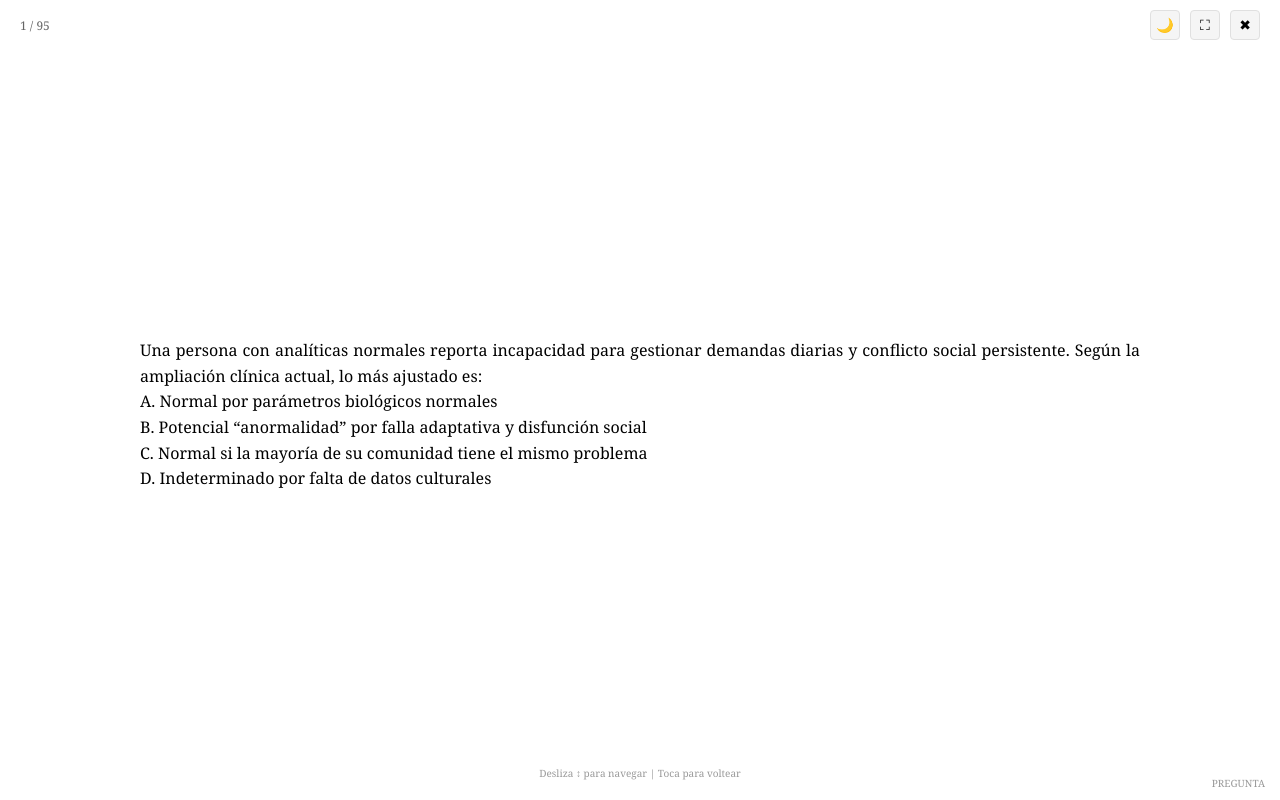
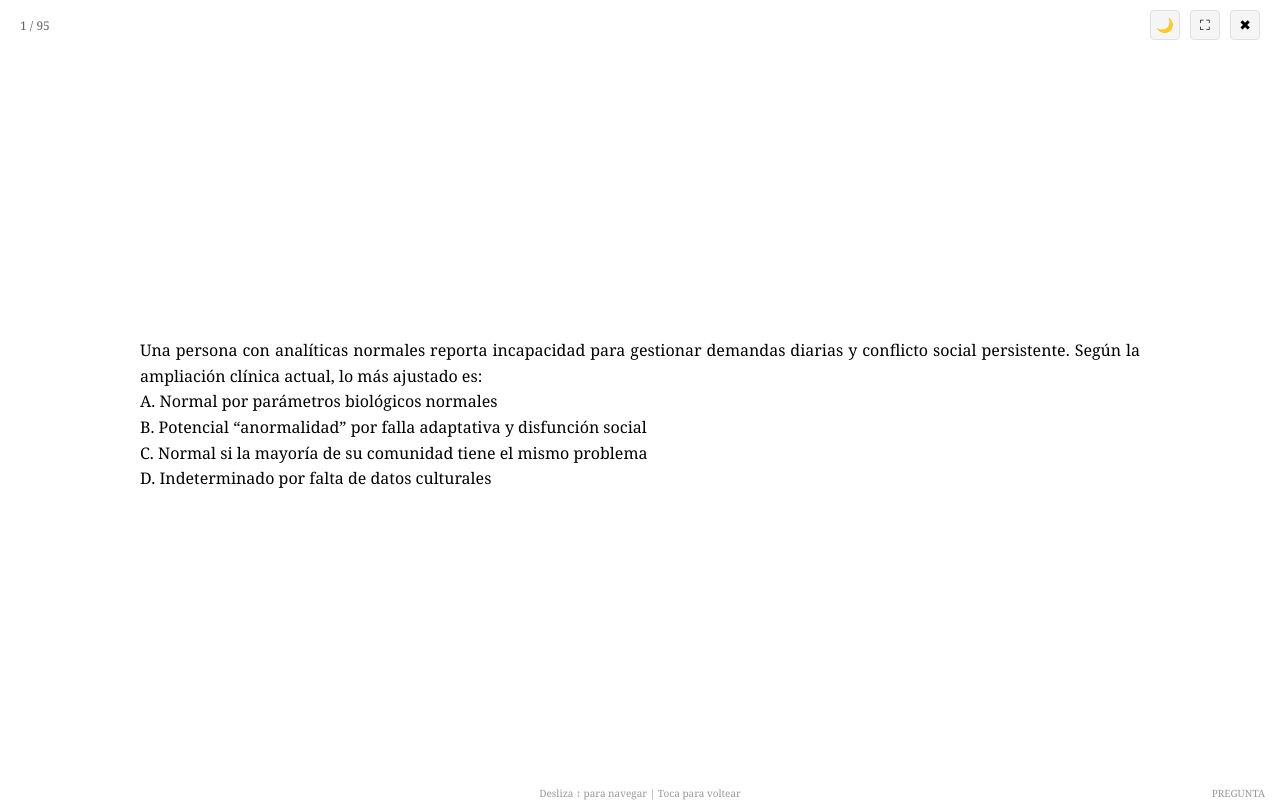
Before and after one commit to biomedicapro/examen_psicopato, a plain HTML site: page index.html in a window 1280 px wide. Drawn offline with Linux system fonts and the light colour scheme.

Commit message:
Update index.html

```diff
--- a/index.html
+++ b/index.html
@@ -31,8 +31,8 @@
         .status-badge{position:absolute;top:48px;right:16px;z-index:101;font-weight:bold;font-size:14px;opacity:.9;padding:6px 10px;border-radius:999px;border:1px solid currentColor;pointer-events:none;display:none}
         .status-badge.ok{color:var(--ok);display:inline-block}
         .status-badge.bad{color:var(--bad);display:inline-block}
-        .card-indicator{position:absolute;bottom:10px;right:15px;font-size:10px;opacity:.4}
-        .swipe-hint{position:absolute;bottom:20px;left:50%;transform:translateX(-50%);font-size:10px;opacity:.4;text-align:center}
+        .card-indicator{position:absolute;bottom:0px;right:15px;font-size:10px;opacity:.4}
+        .swipe-hint{position:absolute;bottom:0px;left:50%;transform:translateX(-50%);font-size:10px;opacity:.4;text-align:center}
         .results-screen{display:none;flex-direction:column;align-items:center;justify-content:center;height:100vh;text-align:center;padding:40px}
         .score{font-size:48px;font-weight:bold;margin:20px 0;color:var(--accent-color)}
         .restart-btn{padding:15px 30px;background:var(--button-bg);border:1px solid var(--border-color);color:var(--text-color);border-radius:4px;cursor:pointer;font-size:16px;margin:20px;transition:all .2s ease}
```
